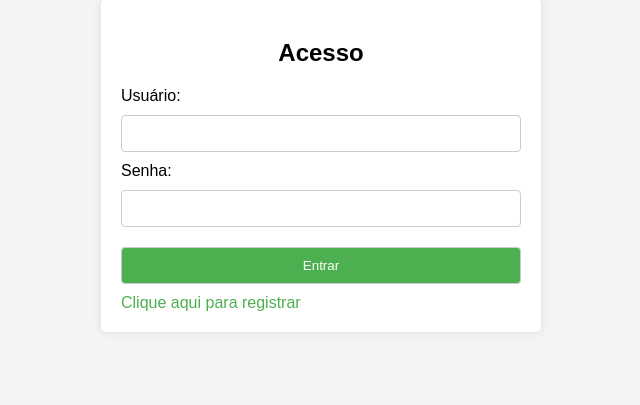
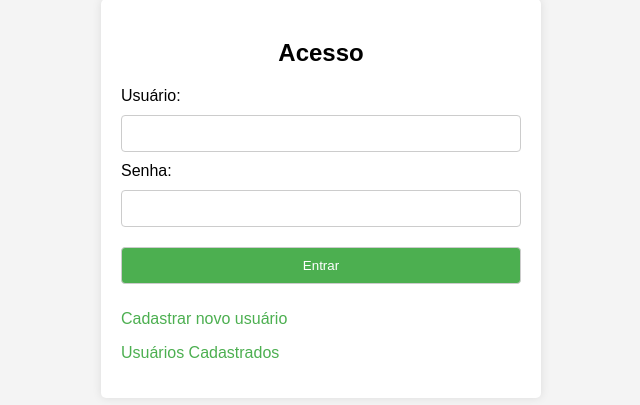
Before and after one commit to rdoamaralsoares/SplashPage, a Flask app: page / in a window 1280 px wide. Shown: the part 51-456 px from the top of the page, without its empty margins (319-959 px from the left). Run offline with Flask 3, Linux system fonts and the light colour scheme.

Commit message:
Beta 1 final
Beta 1 final ajustado

```diff
--- a/app.py
+++ b/app.py
@@ -32,7 +32,7 @@ def cadastro():
     nova_senha = request.form['novasenha']
     if novo_usuario not in usuarios:
         usuarios[novo_usuario] = nova_senha
-        return render_template('success.html', message = 'Usuário' + novo_usuario + 'cadastrado com sucesso!')
+        return render_template('success.html', message = 'Usuário ' + novo_usuario + ' cadastrado com sucesso!')
     else:
         return render_template('fail.html', message = 'Usuário já existe. Por favor, escolha outro nome de usuário.')
 
--- a/templates/fail.html
+++ b/templates/fail.html
@@ -10,6 +10,7 @@
 <div class="container">
     <h2>{{ message }}!</h2>
     <button class="botao-home" onclick="window.location.href='{{ url_for('index') }}'">Ir para a página inicial</button>
+    <p><a href="{{ url_for('register') }}">Cadastre um novo usuário</a></p>
 </div>
 </body>
 </html>
--- a/templates/index.html
+++ b/templates/index.html
@@ -18,8 +18,8 @@
         <input type="password" id="senha" name="senha" required>
 
         <input type="submit" value="Entrar">
-
-        <a href="{{ url_for('register') }}">Clique aqui para registrar</a>
+        <p><a href="{{ url_for('register') }}">Cadastrar novo usuário</a></p>
+        <p><a href="{{ url_for('users') }}">Usuários Cadastrados</a></p>
     </form>
 </div>
 </body>
--- a/templates/users.html
+++ b/templates/users.html
@@ -9,7 +9,7 @@
 <body>
 
 <h2>Tabela de Usuários e Senhas</h2>
-
+<a href="{{ url_for('index') }}">Voltar para login</a>
 <table id="tabela-usuarios">
     <thead>
         <tr>
```
